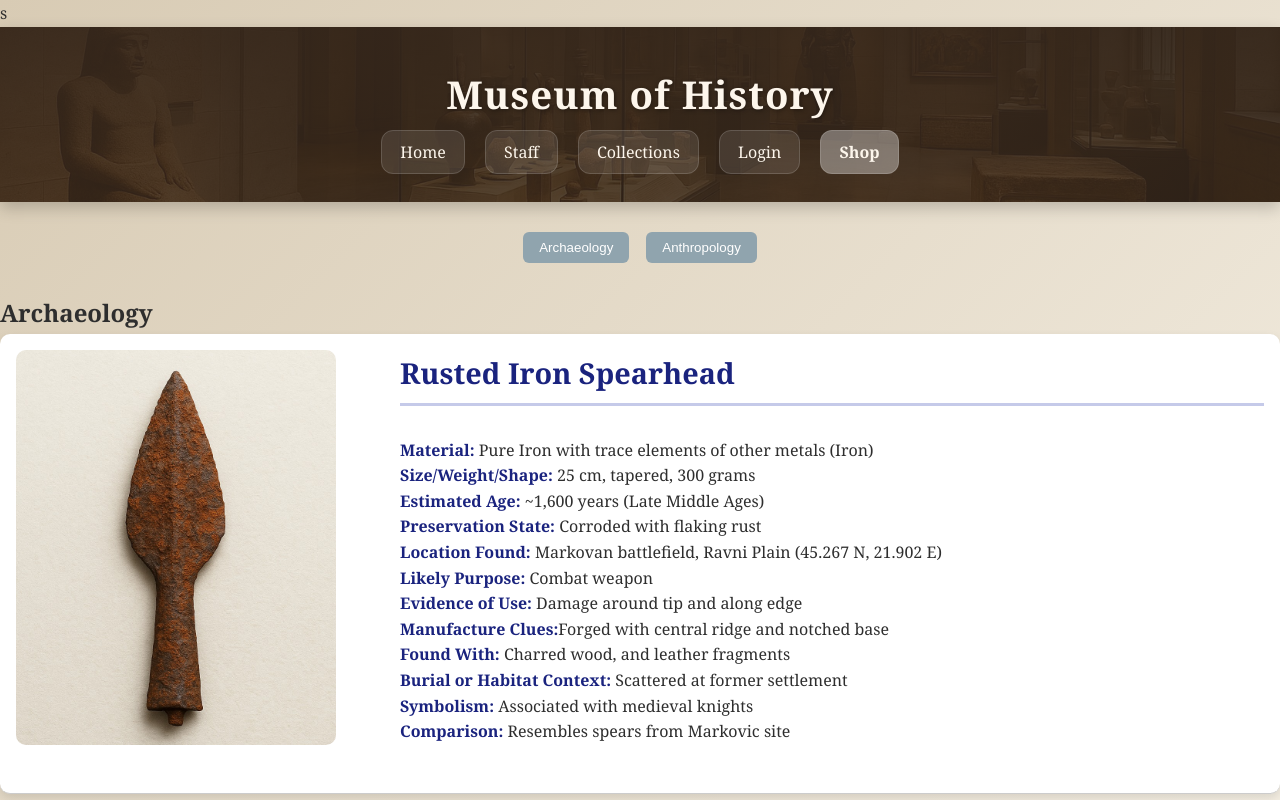
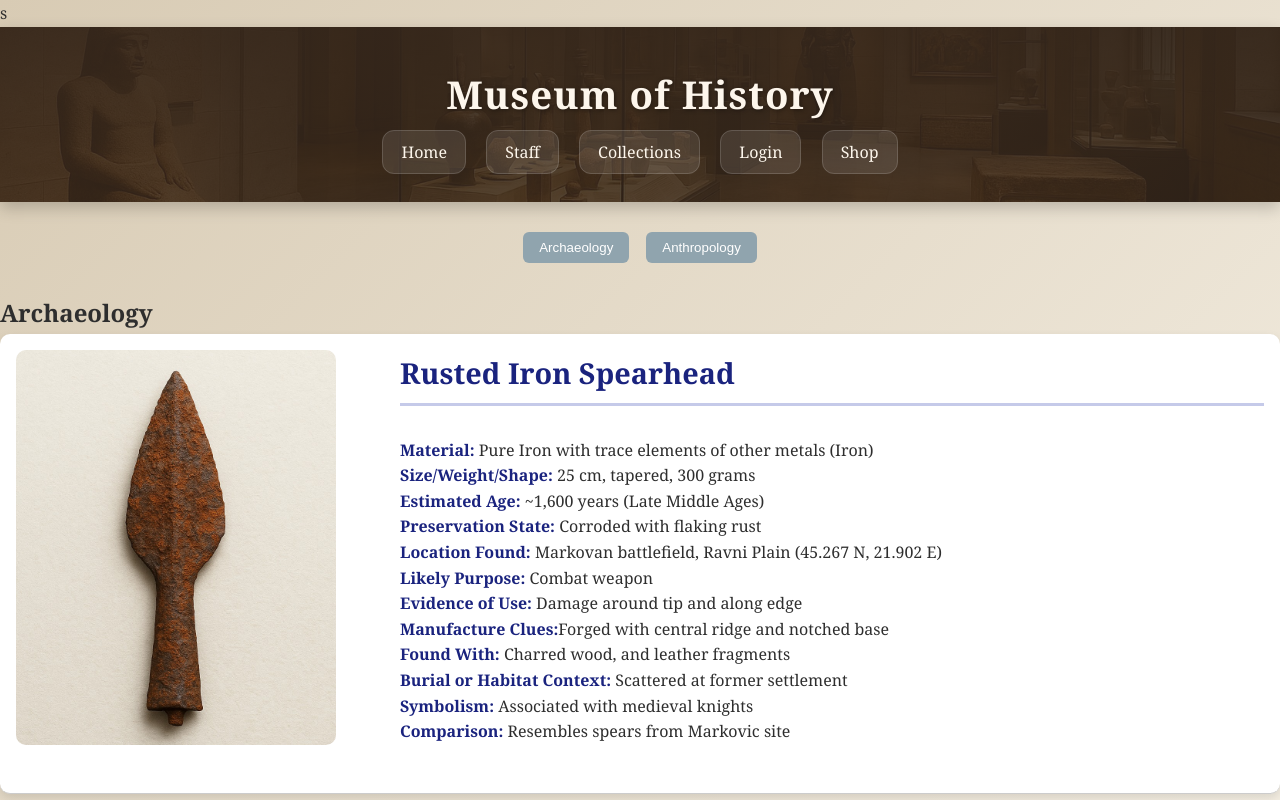
Before and after one commit to kristinayankovsky/Museum, a plain HTML site: page html/collections.html in a window 1280 px wide. Shown: the top 800 px of the page. Drawn offline with Linux system fonts and the light colour scheme.

Commit message:
Refactor HTML structure and styles for collections page

```diff
--- a/html/collections.html
+++ b/html/collections.html
@@ -90,7 +90,7 @@ s<!doctype html>
       <a href="staff.html">Staff</a>
       <a href="collections.html">Collections</a>
       <a href="login.html">Login</a>
-      <a href="shop.html" class="active">Shop</a>
+      <a href="shop.html">Shop</a>
     </nav>
   </header>
 
```
